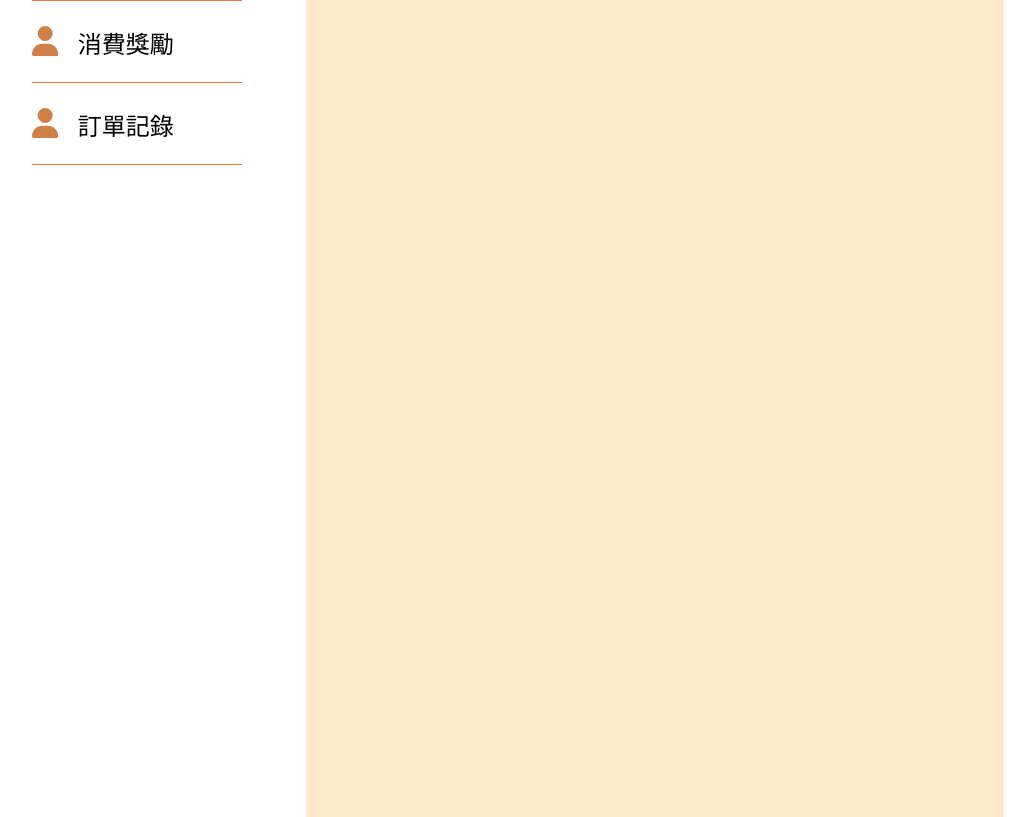
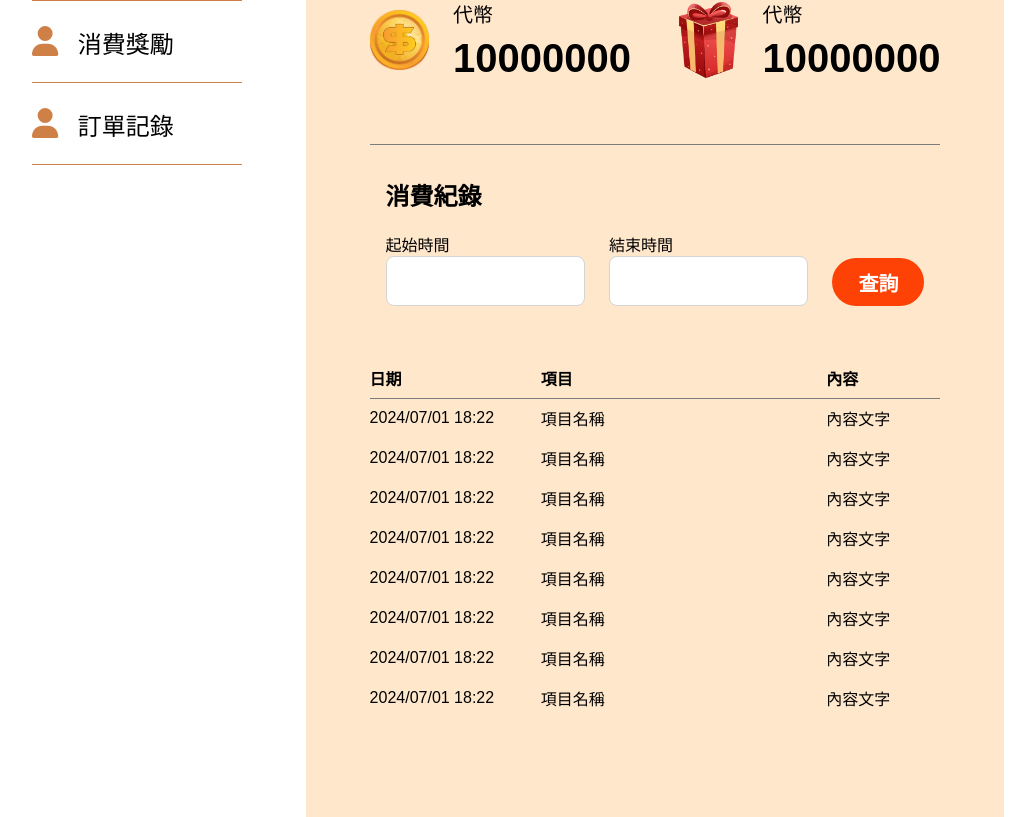
Before and after one commit to smile95137a/OneKuJiForVue, a Vue app: page /member-center/purchase-history in a window 1280 px wide. Shown: the part 403-1220 px from the top of the page, without its empty margins (122-1157 px from the left). Built offline with nearby package versions, Linux system fonts and the light colour scheme.

Commit message:
會員中心

```diff
--- a/src/assets/styles/pages/_memberCenter.scss
+++ b/src/assets/styles/pages/_memberCenter.scss
@@ -8,7 +8,9 @@ $root-block-name: '.memberCenter';
     @include flex(null, null, column);
   }
   &__profileEdit,
-  &__rewards {
+  &__rewards,
+  &__orderHistory,
+  &__purchaseHistory {
     padding: 64px;
     width: 100%;
     max-width: 850px;
@@ -448,4 +450,220 @@ $root-block-name: '.memberCenter';
       }
     }
   }
+
+  //
+
+  &__orderHistoryForm {
+    padding: 32px 16px;
+    position: relative;
+    &-title {
+      @include screen(md) {
+        @include flex(null, center);
+      }
+      #{$p__text} {
+        font-size: 24px;
+        font-weight: 900;
+      }
+    }
+
+    &-main {
+      @include flex(null);
+      gap: 24px;
+      @include screen(md) {
+        @include flex(null, null, column);
+      }
+    }
+
+    &-box {
+      width: 100%;
+      @include flex(end);
+      max-width: 342px;
+      @include screen(md) {
+        max-width: none;
+      }
+      &--btns {
+        max-width: 92px;
+        @include screen(md) {
+          max-width: none;
+          justify-content: center;
+        }
+      }
+    }
+
+    &-form {
+      @include screen(md) {
+        flex: 100%;
+        max-width: none;
+      }
+      &--other {
+        margin-left: 80px;
+        @include screen(md) {
+          margin-left: 0;
+        }
+      }
+      &-inputs {
+        width: 100%;
+      }
+      #{$p__text} {
+        min-height: 22px;
+        color: #212121;
+        @include flex(end);
+        &--required {
+          &::after {
+            content: '*';
+            color: #fe4206;
+            display: block;
+            margin-left: 4px;
+          }
+        }
+        margin-bottom: 4px;
+      }
+
+      &-input {
+        @include w_h(100%, 50px);
+        padding: 13px 20px 0px 20px;
+        border-radius: 8px;
+        border: 1px solid #d4d4d4;
+      }
+    }
+
+    &-btns {
+      width: 100%;
+      @include flex(center, center);
+      @include screen(md) {
+        max-width: 92px;
+      }
+    }
+    &-btn {
+      @include flex(center, center);
+      width: 100%;
+      max-width: 226px;
+      height: 48px;
+      border-radius: 90px;
+      background: #fe4206;
+      #{$p__text} {
+        font-size: 20px;
+        font-weight: 900;
+        color: #fff;
+      }
+    }
+  }
+
+  &__purchaseHistory {
+    padding: 32px 16px;
+    position: relative;
+    &-title {
+      @include screen(md) {
+        @include flex(null, center);
+      }
+      #{$p__text} {
+        font-size: 24px;
+        font-weight: 900;
+      }
+    }
+
+    &-main {
+      @include flex(null);
+      gap: 24px;
+      @include screen(md) {
+        @include flex(null, null, column);
+      }
+    }
+
+    &-box {
+      width: 100%;
+      @include flex(end);
+      max-width: 342px;
+      @include screen(md) {
+        max-width: none;
+      }
+      &--btns {
+        max-width: 92px;
+        @include screen(md) {
+          max-width: none;
+          justify-content: center;
+        }
+      }
+    }
+
+    &-form {
+      @include screen(md) {
+        flex: 100%;
+        max-width: none;
+      }
+      &--other {
+        margin-left: 80px;
+        @include screen(md) {
+          margin-left: 0;
+        }
+      }
+      &-inputs {
+        width: 100%;
+      }
+      #{$p__text} {
+        min-height: 22px;
+        color: #212121;
+        @include flex(end);
+        &--required {
+          &::after {
+            content: '*';
+            color: #fe4206;
+            display: block;
+            margin-left: 4px;
+          }
+        }
+        margin-bottom: 4px;
+      }
+
+      &-input {
+        @include w_h(100%, 50px);
+        padding: 13px 20px 0px 20px;
+        border-radius: 8px;
+        border: 1px solid #d4d4d4;
+      }
+    }
+
+    &-btns {
+      width: 100%;
+      @include flex(center, center);
+      @include screen(md) {
+        max-width: 92px;
+      }
+    }
+    &-btn {
+      @include flex(center, center);
+      width: 100%;
+      max-width: 226px;
+      height: 48px;
+      border-radius: 90px;
+      background: #fe4206;
+      #{$p__text} {
+        font-size: 20px;
+        font-weight: 900;
+        color: #fff;
+      }
+    }
+  }
+
+  &__table {
+    overflow: auto;
+    table {
+      width: 100%;
+      border-collapse: collapse;
+      margin-top: 20px;
+      table-layout: fixed;
+      border-collapse: collapse;
+    }
+
+    th,
+    td {
+      height: 40px;
+    }
+    th {
+      border-bottom: 1px solid #7c7c7c;
+      text-align: left;
+    }
+    td {
+    }
+  }
 }
--- a/src/views/MemberCenter/OrderHistory.vue
+++ b/src/views/MemberCenter/OrderHistory.vue
@@ -1,7 +1,101 @@
 <template>
-  <div>o</div>
+  <div class="memberCenter__orderHistory">
+    <MemberCenterCoins />
+    <div class="memberCenter__orderHistoryForm">
+      <div class="memberCenter__orderHistoryForm-title">
+        <p class="memberCenter__text">訂單紀錄</p>
+      </div>
+      <div class="memberCenter__orderHistoryForm-main">
+        <div class="memberCenter__orderHistoryForm-box">
+          <div class="memberCenter__orderHistoryForm-form-inputs m-t-20">
+            <p class="memberCenter__text">起始時間</p>
+            <input
+              type="local-date"
+              class="memberCenter__orderHistoryForm-form-input"
+            />
+          </div>
+        </div>
+        <div class="memberCenter__orderHistoryForm-box">
+          <div class="memberCenter__orderHistoryForm-form-inputs m-t-20">
+            <p class="memberCenter__text memberCenter__text--required">
+              結束時間
+            </p>
+            <input
+              type="local-date"
+              class="memberCenter__orderHistoryForm-form-input"
+            />
+          </div>
+        </div>
+        <div
+          class="memberCenter__orderHistoryForm-box memberCenter__orderHistoryForm-box--btns"
+        >
+          <div class="memberCenter__orderHistoryForm-btns">
+            <div class="memberCenter__orderHistoryForm-btn">
+              <span class="memberCenter__text">查詢</span>
+            </div>
+          </div>
+        </div>
+      </div>
+    </div>
+
+    <div class="memberCenter__table">
+      <table>
+        <thead>
+          <tr>
+            <th class="w-30">日期</th>
+            <th class="w-50">項目</th>
+            <th class="w-20">內容</th>
+          </tr>
+        </thead>
+        <tbody>
+          <tr>
+            <td>2024/07/01 18:22</td>
+            <td>項目名稱</td>
+            <td>內容文字</td>
+          </tr>
+          <tr>
+            <td>2024/07/01 18:22</td>
+            <td>項目名稱</td>
+            <td>內容文字</td>
+          </tr>
+          <tr>
+            <td>2024/07/01 18:22</td>
+            <td>項目名稱</td>
+            <td>內容文字</td>
+          </tr>
+          <tr>
+            <td>2024/07/01 18:22</td>
+            <td>項目名稱</td>
+            <td>內容文字</td>
+          </tr>
+          <tr>
+            <td>2024/07/01 18:22</td>
+            <td>項目名稱</td>
+            <td>內容文字</td>
+          </tr>
+          <tr>
+            <td>2024/07/01 18:22</td>
+            <td>項目名稱</td>
+            <td>內容文字</td>
+          </tr>
+          <tr>
+            <td>2024/07/01 18:22</td>
+            <td>項目名稱</td>
+            <td>內容文字</td>
+          </tr>
+          <tr>
+            <td>2024/07/01 18:22</td>
+            <td>項目名稱</td>
+            <td>內容文字</td>
+          </tr>
+        </tbody>
+      </table>
+    </div>
+  </div>
 </template>
 
-<script setup lang="ts"></script>
+<script lang="ts" setup>
+import MemberCenterCoins from '@/components/Frontend/memberCenter/MemberCenterCoins.vue';
+</script>
 
-<style scoped></style>
+<style lang="scss" scoped></style>
--- a/src/views/MemberCenter/PurchaseHistory.vue
+++ b/src/views/MemberCenter/PurchaseHistory.vue
@@ -1,7 +1,101 @@
 <template>
-  <div>PurchaseHistory</div>
+  <div class="memberCenter__orderHistory">
+    <MemberCenterCoins />
+    <div class="memberCenter__orderHistoryForm">
+      <div class="memberCenter__orderHistoryForm-title">
+        <p class="memberCenter__text">消費紀錄</p>
+      </div>
+      <div class="memberCenter__orderHistoryForm-main">
+        <div class="memberCenter__orderHistoryForm-box">
+          <div class="memberCenter__orderHistoryForm-form-inputs m-t-20">
+            <p class="memberCenter__text">起始時間</p>
+            <input
+              type="local-date"
+              class="memberCenter__orderHistoryForm-form-input"
+            />
+          </div>
+        </div>
+        <div class="memberCenter__orderHistoryForm-box">
+          <div class="memberCenter__orderHistoryForm-form-inputs m-t-20">
+            <p class="memberCenter__text memberCenter__text--required">
+              結束時間
+            </p>
+            <input
+              type="local-date"
+              class="memberCenter__orderHistoryForm-form-input"
+            />
+          </div>
+        </div>
+        <div
+          class="memberCenter__orderHistoryForm-box memberCenter__orderHistoryForm-box--btns"
+        >
+          <div class="memberCenter__orderHistoryForm-btns">
+            <div class="memberCenter__orderHistoryForm-btn">
+              <span class="memberCenter__text">查詢</span>
+            </div>
+          </div>
+        </div>
+      </div>
+    </div>
+
+    <div class="memberCenter__table">
+      <table>
+        <thead>
+          <tr>
+            <th class="w-30">日期</th>
+            <th class="w-50">項目</th>
+            <th class="w-20">內容</th>
+          </tr>
+        </thead>
+        <tbody>
+          <tr>
+            <td>2024/07/01 18:22</td>
+            <td>項目名稱</td>
+            <td>內容文字</td>
+          </tr>
+          <tr>
+            <td>2024/07/01 18:22</td>
+            <td>項目名稱</td>
+            <td>內容文字</td>
+          </tr>
+          <tr>
+            <td>2024/07/01 18:22</td>
+            <td>項目名稱</td>
+            <td>內容文字</td>
+          </tr>
+          <tr>
+            <td>2024/07/01 18:22</td>
+            <td>項目名稱</td>
+            <td>內容文字</td>
+          </tr>
+          <tr>
+            <td>2024/07/01 18:22</td>
+            <td>項目名稱</td>
+            <td>內容文字</td>
+          </tr>
+          <tr>
+            <td>2024/07/01 18:22</td>
+            <td>項目名稱</td>
+            <td>內容文字</td>
+          </tr>
+          <tr>
+            <td>2024/07/01 18:22</td>
+            <td>項目名稱</td>
+            <td>內容文字</td>
+          </tr>
+          <tr>
+            <td>2024/07/01 18:22</td>
+            <td>項目名稱</td>
+            <td>內容文字</td>
+          </tr>
+        </tbody>
+      </table>
+    </div>
+  </div>
 </template>
 
-<script setup lang="ts"></script>
+<script lang="ts" setup>
+import MemberCenterCoins from '@/components/Frontend/memberCenter/MemberCenterCoins.vue';
+</script>
 
-<style scoped></style>
+<style lang="scss" scoped></style>
```
